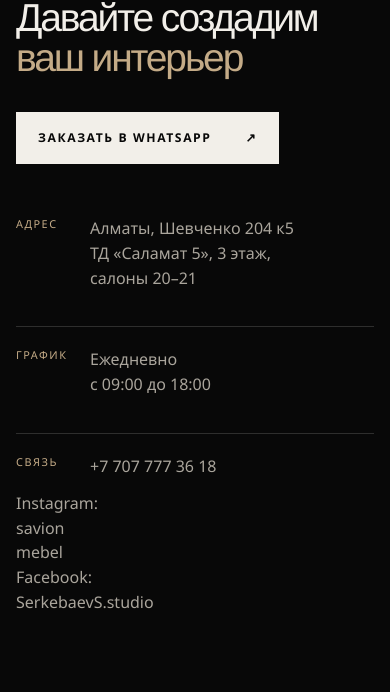
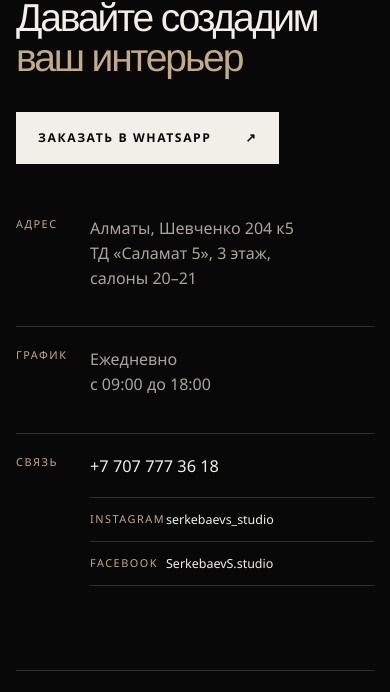
Before and after one commit to Kyo1465/Serkebaevs-Studio, a website: page index.html in a window 390 px wide. Shown: the part 5323-6015 px from the top of the page. Drawn offline with Linux system fonts and the light colour scheme.

Commit message:
feat: link social profiles in contacts

```diff
--- a/index.html
+++ b/index.html
@@ -199,7 +199,16 @@
     <div class="contact-details">
       <div><span>Адрес</span><p>Алматы, Шевченко 204 к5<br>ТД «Саламат 5», 3 этаж,<br>салоны 20–21</p></div>
       <div><span>График</span><p>Ежедневно<br>с 09:00 до 18:00</p></div>
-      <div><span>Связь</span><p>+7 707 777 36 18</p><p>Instagram: savion mebel<br>Facebook: SerkebaevS.studio</p></div>
+      <div>
+        <span>Связь</span>
+        <div class="contact-content">
+          <p class="contact-phone">+7 707 777 36 18</p>
+          <div class="contact-socials">
+            <a class="contact-social-row" href="https://www.instagram.com/serkebaevs_studio/" target="_blank" rel="noopener noreferrer" data-social="instagram"><span>Instagram</span><strong>serkebaevs_studio</strong></a>
+            <a class="contact-social-row" href="https://www.facebook.com/SerkebaevS.studio/" target="_blank" rel="noopener noreferrer" data-social="facebook"><span>Facebook</span><strong>SerkebaevS.studio</strong></a>
+          </div>
+        </div>
+      </div>
     </div>
     <div class="footer-bottom">
       <a class="brand brand-footer" href="#home" aria-label="Serkebaev's Studio — наверх"><picture><source srcset="assets/logo.avif" type="image/avif"><img src="assets/logo.webp" width="48" height="48" alt=""></picture><span>Serkebaev's Studio</span></a>
--- a/styles.css
+++ b/styles.css
@@ -771,6 +771,43 @@ h2 em {
   color: var(--color-muted);
 }
 
+.contact-content {
+  min-width: 0;
+}
+
+.contact-phone {
+  color: var(--color-text) !important;
+  font-size: 1.02rem;
+}
+
+.contact-socials {
+  display: grid;
+  margin-top: 18px;
+  border-top: 1px solid var(--color-line);
+}
+
+.contact-social-row {
+  display: grid;
+  min-height: 44px;
+  grid-template-columns: 84px minmax(0, 1fr);
+  align-items: center;
+  gap: 14px;
+  border-bottom: 1px solid var(--color-line);
+}
+
+.contact-social-row strong {
+  color: var(--color-text);
+  font-size: 0.88rem;
+  font-weight: 400;
+  white-space: nowrap;
+  transition: color 180ms ease;
+}
+
+.contact-social-row:hover strong,
+.contact-social-row:focus-visible strong {
+  color: var(--color-accent);
+}
+
 .footer-bottom {
   display: flex;
   grid-column: 1 / -1;
@@ -1245,6 +1282,15 @@ h2 em {
     grid-template-columns: 74px 1fr;
   }
 
+  .contact-social-row {
+    grid-template-columns: 68px minmax(0, 1fr);
+    gap: 8px;
+  }
+
+  .contact-social-row strong {
+    font-size: 0.78rem;
+  }
+
   .footer-bottom {
     display: grid;
     gap: 20px;
```
Also changed, not shown: docs/superpowers/plans/2026-08-16-serkebaevs-editorial-site.md (+2 -2 lines), docs/superpowers/specs/2026-08-16-serkebaevs-editorial-site-design.md (+2 -2 lines), tests/site-content.test.mjs (+13 -0 lines).
